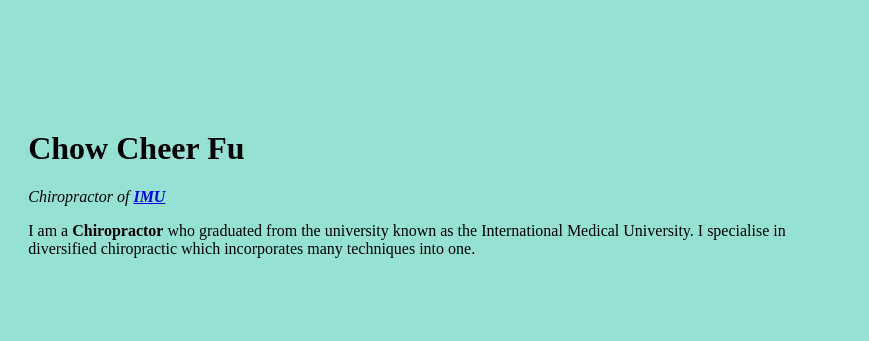
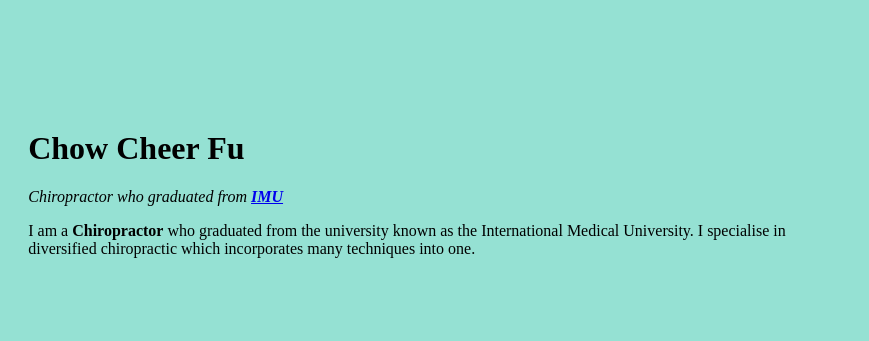
Before and after one commit to ccubef/cv, a plain HTML site: page index.html in a window 1280 px wide. Shown: the top 341 px of the page, 411-1280 px from the left. Drawn offline with Linux system fonts and the light colour scheme.

Commit message:
Add files via upload

```diff
--- a/index.html
+++ b/index.html
@@ -34,7 +34,7 @@
     <tr>
       <td><img src="https://raw.githubusercontent.com/ccubef/cv/master/Me.JPG" alt="Chow Cheer Fu"></td>
       <td><h1>Chow Cheer Fu</h1>
-        <p><em>Chiropractor of <strong><a href="http://www.imu.edu.my/imu/">IMU</a></strong></em></p>
+        <p><em>Chiropractor who graduated from <strong><a href="http://www.imu.edu.my/imu/">IMU</a></strong></em></p>
         <p>I am a <strong>Chiropractor</strong> who graduated from the university known as the International Medical University. I specialise in diversified chiropractic which incorporates many techniques into one.</p>
       </td>
     </tr>
```
